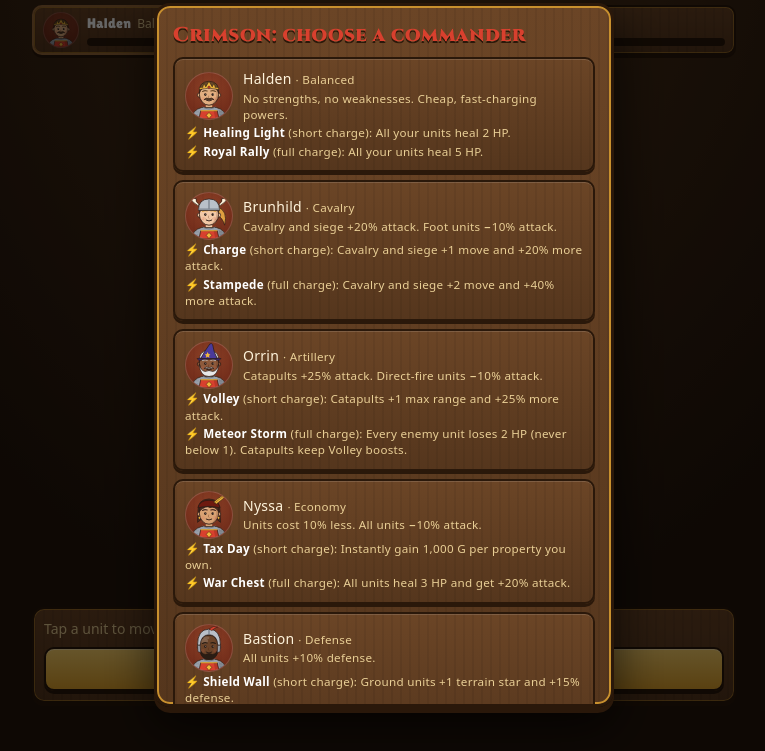
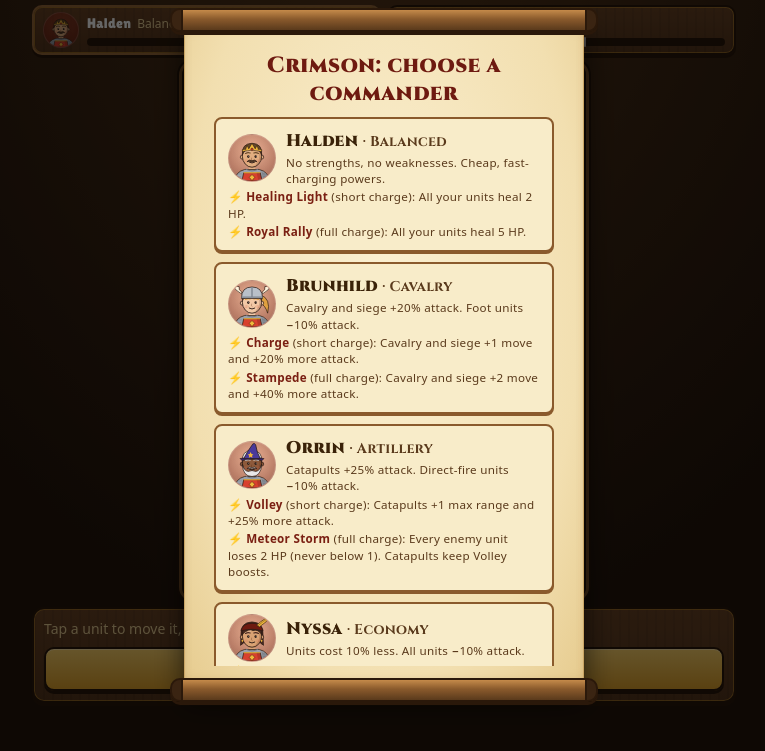
Before and after one commit to marcellosparker/advanced-combat, a plain HTML site: page public/index.html in a window 1280 px wide. Both pictures are taken after a click on the button "Two players, one phone". Shown: the part 45-796 px from the top of the page, without its empty margins (256-1021 px from the left). Drawn offline with nearby package versions, Linux system fonts and the light colour scheme.

Commit message:
Fantasy: commander picker as a parchment scroll
Co-Authored-By: Claude Opus 5.5 <noreply@anthropic.com>
Claude-Session: https://claude.ai/code/session_01VqWNrK1FMRsA6rJQc6q3mM

```diff
--- a/public/index.html
+++ b/public/index.html
@@ -203,6 +203,15 @@ button.pri{background:linear-gradient(180deg,#ffd46b,#e0a22c);color:#3a2208;box-
 .card.scroll b{color:#7a1f12}
 .card.scroll .row{justify-content:center}
 .card.scroll button:not(.pri){background:#efdcae;color:#4a2e14}
+.card.scroll{max-height:none}
+.card.scroll .sbody{max-height:calc(86vh - 70px);overflow:auto;margin:0 -10px;padding:0 10px;scrollbar-color:#a8743c transparent}
+.card.scroll .grid.one{gap:10px;text-align:left;margin-bottom:14px}
+.card.scroll button[data-co]{background:#f8ecc9;color:#3a2208;border:2px solid #8a5a2c !important;box-shadow:0 2px 0 #8a5a2c;border-radius:8px;padding:10px 12px}
+.card.scroll button[data-co]:hover{background:#fff4d8;border-color:#2a180a !important}
+.card.scroll button[data-co] small{color:#5a3a1c}
+.card.scroll button[data-co] b{color:#7a1f12}
+.card.scroll button[data-co] > span > span > span:first-child{font-family:var(--crest);font-weight:900;font-size:17px;color:#3a2208}
+
 
 button[data-co]{font-family:system-ui,-apple-system,"Segoe UI",Roboto,sans-serif !important}
 button[data-co] .nm{font-family:var(--disp) !important}
@@ -1508,7 +1517,7 @@ function showVictory(){
 $('pwr').addEventListener('click', () => { if (fxSkip) fxSkip(); });
 
 // ---------- MODALS ----------
-function modal(html, solid, look){ $('card').innerHTML = html; $('card').className = 'card' + (look ? ' ' + look : ''); $('modal').classList.toggle('solid', !!solid); $('modal').classList.remove('hide'); }
+function modal(html, solid, look){ $('card').innerHTML = look === 'scroll' ? `<div class="sbody">${html}</div>` : html; $('card').className = 'card' + (look ? ' ' + look : ''); $('modal').classList.toggle('solid', !!solid); $('modal').classList.remove('hide'); }
 function closeModal(){ $('modal').classList.add('hide'); $('modal').classList.remove('solid'); $('card').className = 'card'; }
 $('modal').addEventListener('click', e => { if (e.target.id === 'modal' && G && !G.over && !$('modal').classList.contains('solid') && !$('modal').dataset.lock) closeModal(); });
 function openBuild(x,y){
@@ -1592,10 +1601,10 @@ function pickCOs(mode){
   const picks = {};
   const ask = (side, done) => {
     coPickSide = side;
-    let h = `<h2 style="color:${SIDES[side].c}">${SIDES[side].n}: choose a commander</h2><div class="grid one">`;
+    let h = `<h2 style="color:${SIDES[side].d}">${SIDES[side].n}: choose a commander</h2><div class="grid one">`;
     for (const id in COS) h += `<button data-co="${id}">${coCard(id)}</button>`;
     h += `</div><div class="row"><button id="mBack">Back</button></div>`;
-    modal(h, mode === 'hot' && side === 'blue');
+    modal(h, mode === 'hot' && side === 'blue', 'scroll');
     $('card').querySelectorAll('[data-co]').forEach(b => b.onclick = () => { picks[side] = b.dataset.co; done(); });
     $('mBack').onclick = openMenu;
   };
```
